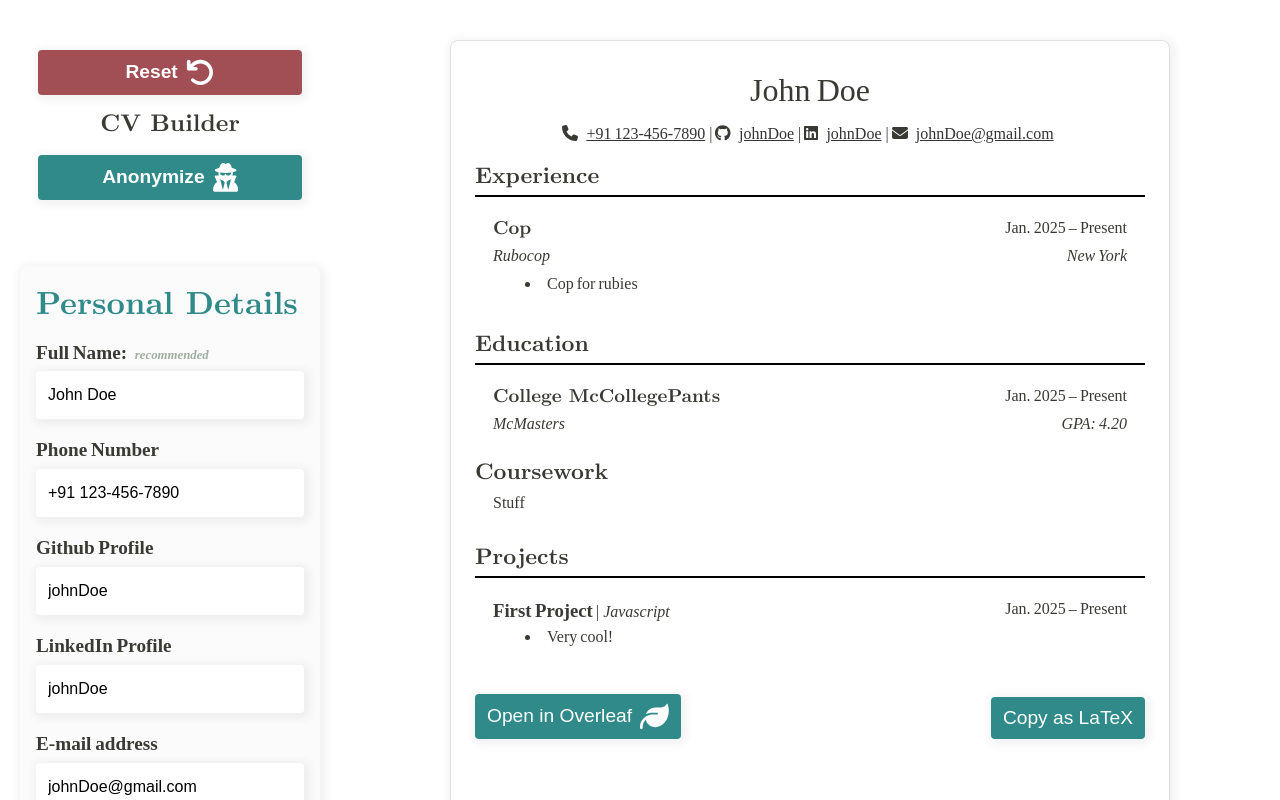
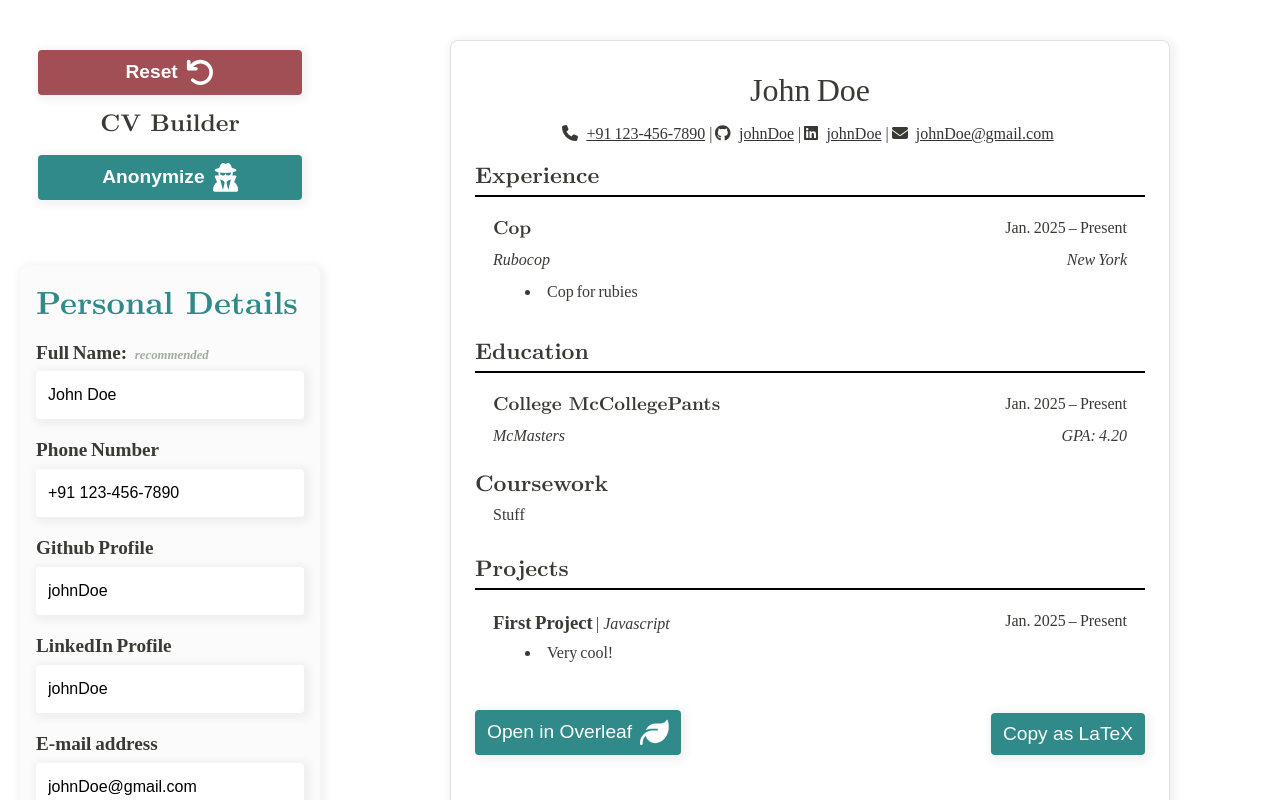
Before and after one commit to gingkapls/cv-application, a React (Vite) app: page / in a window 1280 px wide. Shown: the top 800 px of the page. Built offline with nearby package versions, Linux system fonts and the light colour scheme.

Commit message:
feat(styles): increase grid gap for preview items

```diff
--- a/src/App.css
+++ b/src/App.css
@@ -410,6 +410,7 @@ form {
 
 .preview-item {
   margin: var(--card-side-padding);
+  gap: 4px 8px;
 }
 
 .education-preview .preview-item {
```
